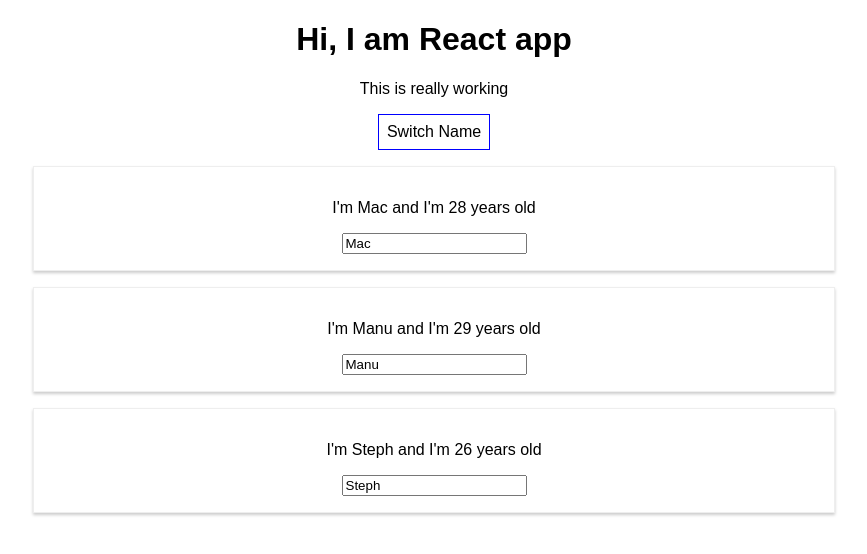
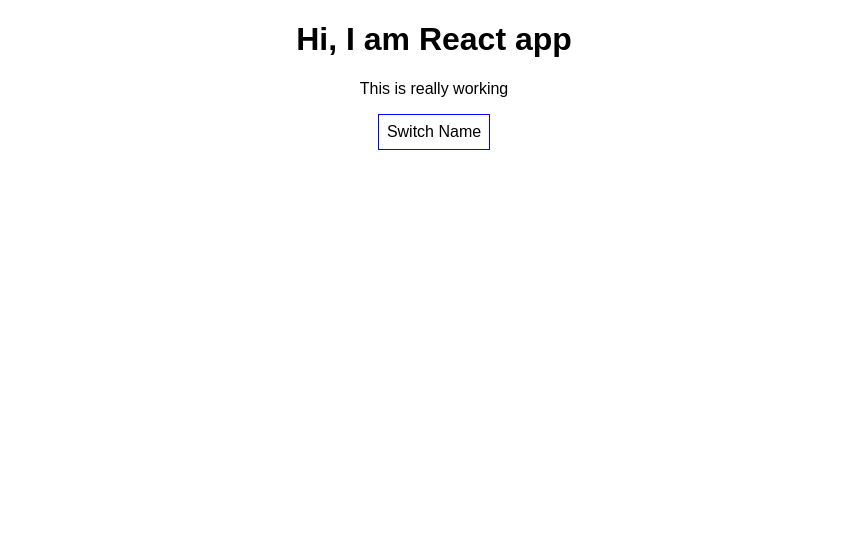
Before and after one commit to mkd92/react-complete-guide, a React (Create React App) app: page / in a window 1280 px wide. Shown: the top 554 px of the page, without its empty margins (206-1073 px from the left). Built offline with nearby package versions, Linux system fonts and the light colour scheme.

Commit message:
Lesson 5 Completed

```diff
--- a/src/App.js
+++ b/src/App.js
@@ -9,7 +9,8 @@
       { name: 'Manu', age: 29 },
       { name: 'Steph', age: 26 },
     ],
-    otherState: 'someOtherValue'
+    otherState: 'someOtherValue',
+    showPersons: false,
   }
   switchNameHandler = (newName) => {
     this.setState(
@@ -18,7 +19,8 @@
           { name: newName, age: 28 },
           { name: 'Manu', age: 29 },
           { name: 'Steph', age: 27 },
-        ]
+        ],
+
       }
     )
   }
@@ -31,6 +33,14 @@
       ]
     })
   }
+  togglePersonsHandler = () => {
+
+    this.setState({
+      showPersons: !this.state.showPersons,
+    })
+
+
+  }
   render() {
     const style = {
       backgroundColor: 'white',
@@ -39,6 +49,18 @@
       padding: ' 8px',
       cursor: 'pointer',
     };
+    let persons = null;
+    if (this.state.showPersons) {
+      persons = (< div >
+        {this.state.persons.map(person => {
+          return <Person
+            name={person.name}
+            age={person.age}
+          />
+        })}
+
+      </div>);
+    }
     return (
 
       <div className="App">
@@ -46,20 +68,9 @@
         <p>This is really working</p>
         <button
           style={style}
-          onClick={() => this.switchNameHandler("Manikandan")} >Switch Name</button>
-        <Person
-          name={this.state.persons[0].name}
-          age={this.state.persons[0].age}
-        />
-        <Person
-          name={this.state.persons[1].name}
-          age={this.state.persons[1].age}
-          changed={this.nameChangedHandler}
-        />
-        <Person
-          name={this.state.persons[2].name}
-          age={this.state.persons[2].age}
-        />
+          onClick={this.togglePersonsHandler} >Switch Name</button>
+        {persons}
+
       </div>
     );
   }
```
